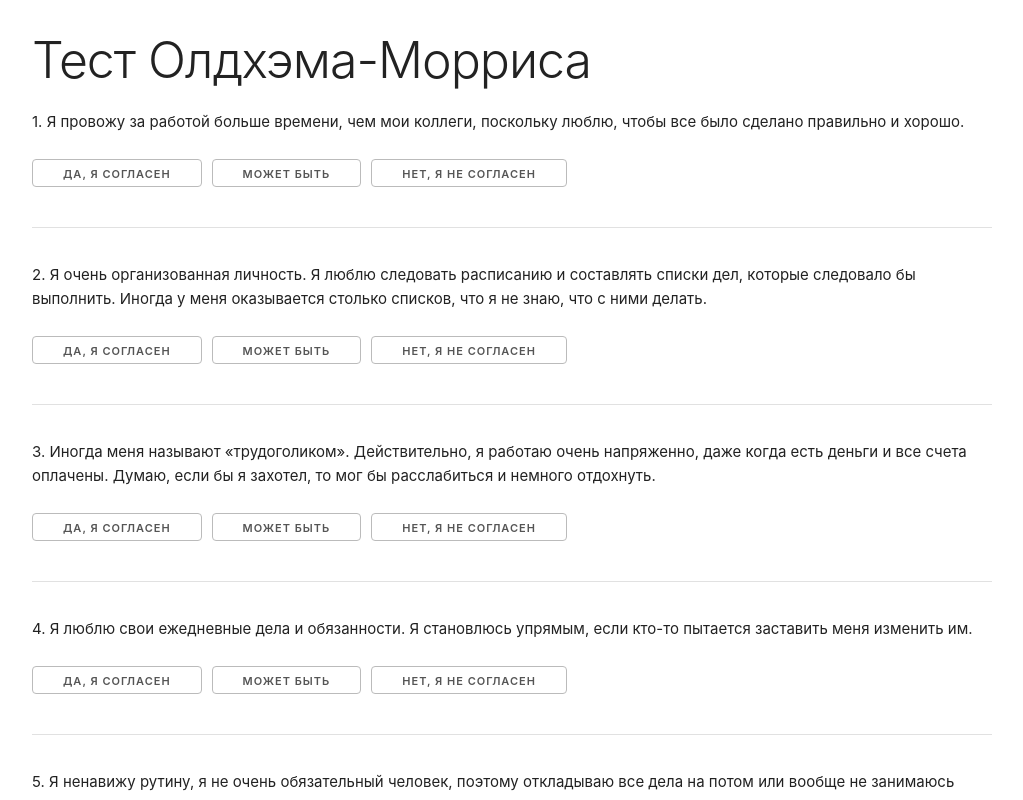
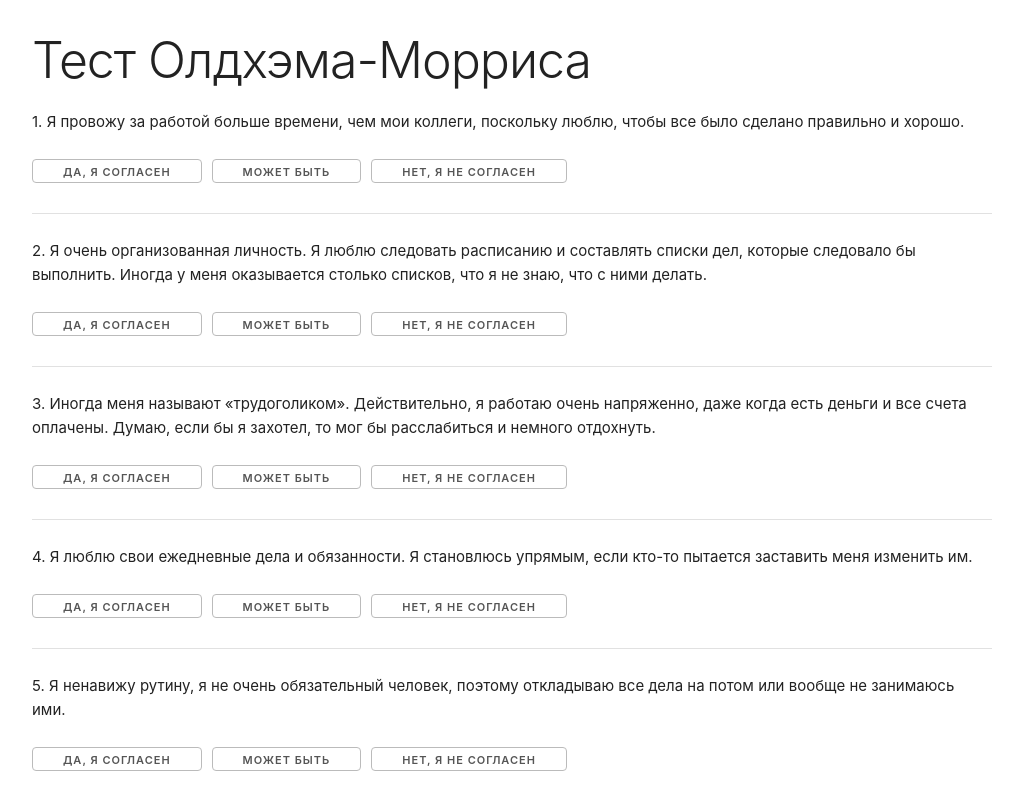
Before and after one commit to roxkisrover/myneurons, a React (Create React App) app: page /oldham-morris in a window 1280 px wide. Shown: the top 800 px of the page, without its empty margins (128-1151 px from the left). Built offline with nearby package versions, Linux system fonts and the light colour scheme.

Commit message:
fix: a bit more compact questions layout

```diff
--- a/src/components/AnswerButton.js
+++ b/src/components/AnswerButton.js
@@ -6,13 +6,13 @@ const Button = styled.button`
   display: inline-block;
   margin-right: 10px;
   margin-bottom: 10px;
-  height: 28px;
+  height: 24px;
   padding: 0 30px;
   color: ${props => (props.isActive ? '#fff' : '#555')};
   text-align: center;
   font-size: 11px;
   font-weight: 600;
-  line-height: 28px;
+  line-height: 24px;
   letter-spacing: 1px;
   text-transform: uppercase;
   text-decoration: none;
@@ -22,12 +22,12 @@ const Button = styled.button`
   border: ${props => (props.isActive ? '1px solid #33c3f0' : '1px solid #bbb')};
   cursor: pointer;
   box-sizing: border-box;
-
-  :hover,
-  :focus {
+  :hover {
     color: ${props => (props.isActive ? '#fff' : '#333')};
     border-color: ${props => (props.isActive ? '#1eaedb' : '#888')};
     background-color: ${props => (props.isActive ? '#1eaedb' : 'transparent')};
+  }
+  :focus {
     outline: 0;
   }
 `;
--- a/src/components/Question.js
+++ b/src/components/Question.js
@@ -9,8 +9,8 @@ const Paragraph = styled.p`
 `;
 
 const Divider = styled.hr`
-  margin-top: 30px;
-  margin-bottom: 35px;
+  margin-top: 20px;
+  margin-bottom: 25px;
   border-width: 0;
   border-top: 1px solid #e1e1e1;
 `;
```
